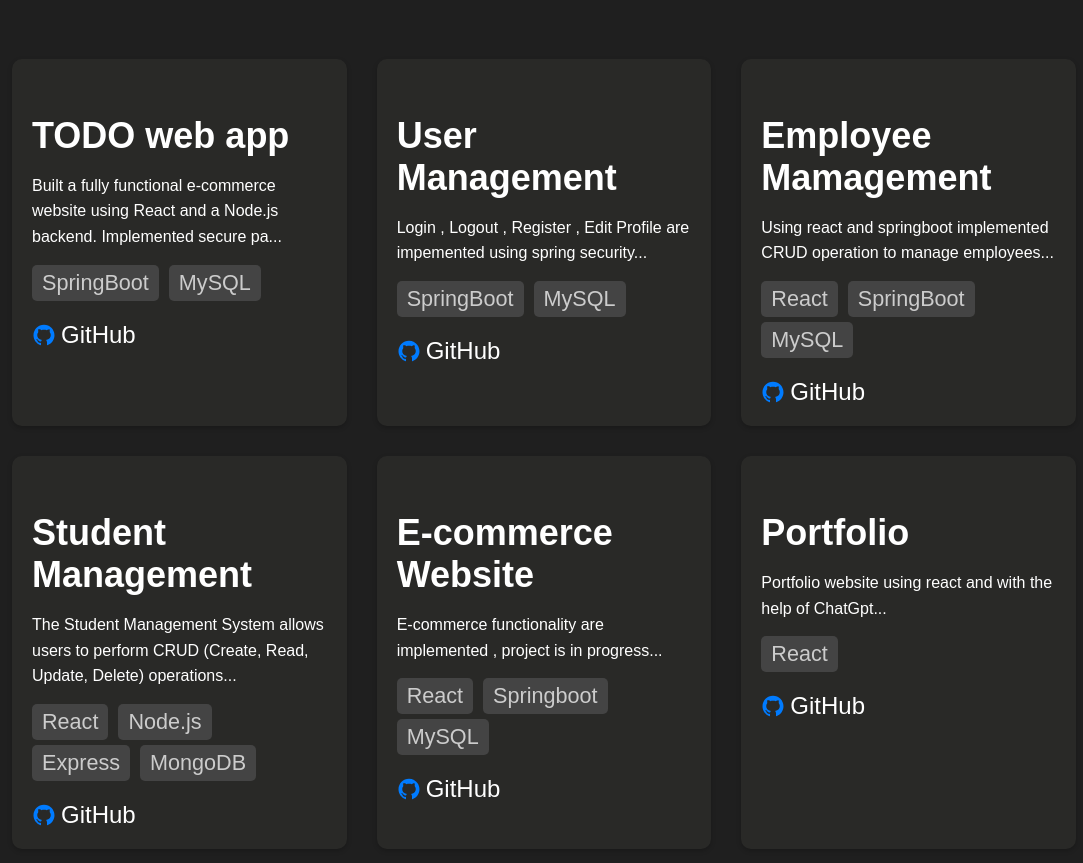
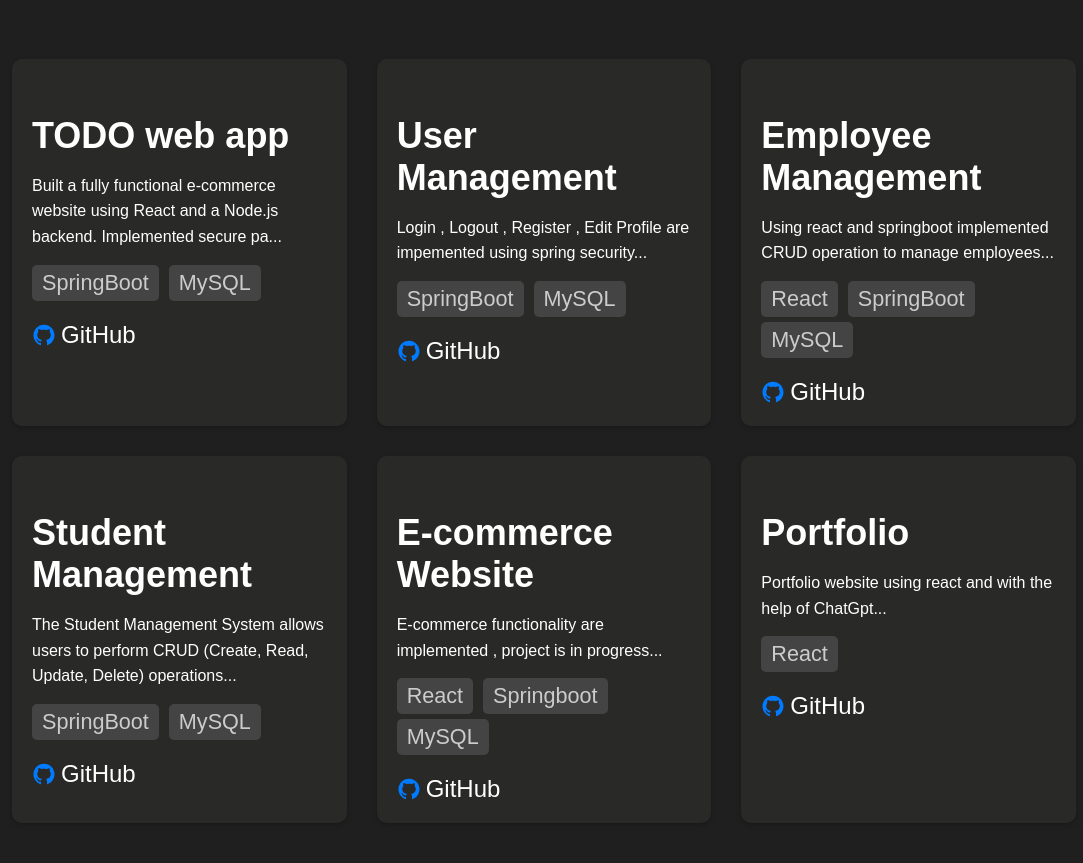
Before and after one commit to Rishipandey1722/Portfolio, a React (Vite) app: page /projects in a window 1280 px wide. Shown: the part 273-1136 px from the top of the page, without its empty margins (96-1179 px from the left). Built offline with nearby package versions, Linux system fonts and the light colour scheme; a web font is replaced by a local one.

Commit message:
Fix some urls and typos..

```diff
--- a/src/components/Projects/Projects.jsx
+++ b/src/components/Projects/Projects.jsx
@@ -18,7 +18,7 @@ const projects = [
     techStack: ["SpringBoot" ,"MySQL"],
     githubLink: "https://github.com/Rishipandey1722/User-management.git",
   }, {
-    title: "Employee Mamagement",
+    title: "Employee Management",
     description:
     "Using react and springboot implemented CRUD operation to manage employees",
     techStack: ["React", "SpringBoot", "MySQL"],
@@ -27,7 +27,7 @@ const projects = [
     title: "Student Management",
     description:
     "The Student Management System allows users to perform CRUD (Create, Read, Update, Delete) operations on student records. It provides a user-friendly interface for adding, editing, and deleting students.",
-    techStack: ["React", "Node.js", "Express", "MongoDB"],
+    techStack: ["SpringBoot" ,"MySQL"],
     githubLink: "https://github.com/Rishipandey1722/StudentManagementSpringboot.git",
   },
   {
@@ -42,7 +42,7 @@ const projects = [
     description:
     "Portfolio website using react and with the help of ChatGpt",
     techStack: ["React"],
-    githubLink: "https://github.com/Rishipandey1722/Ecommerce.git",
+    githubLink: "https://github.com/Rishipandey1722/Portfolio.git",
   },
   // ... add more projects here
 ];
```
